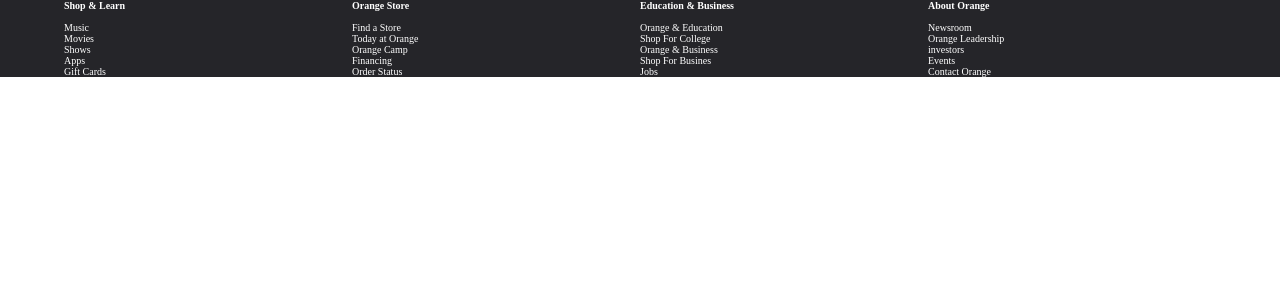
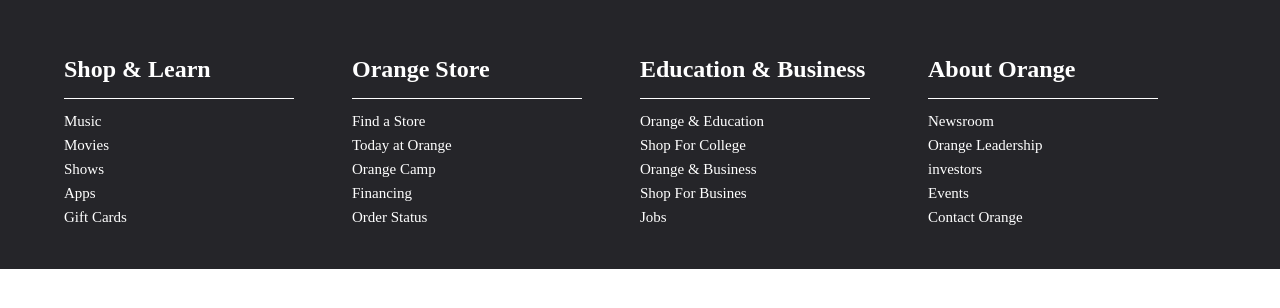
Before and after one commit to 369webforall/mytune-2024, a website: page index.html in a window 1280 px wide. Drawn offline with Linux system fonts and the light colour scheme.

Commit message:
someMoreCss

```diff
--- a/index.html
+++ b/index.html
@@ -26,8 +26,7 @@
     <footer class="footer">
       <div class="wrapper footer-flex">
         <div class="footer-card">
-          <h4>Shop & Learn</h4>
-          <br class="footer-line" />
+          <h4 class="footer-h4">Shop & Learn</h4>
           <ul class="footer-ul">
             <li>Music</li>
             <li>Movies</li>
@@ -37,8 +36,7 @@
           </ul>
         </div>
         <div class="footer-card">
-          <h4>Orange Store</h4>
-          <br class="footer-line" />
+          <h4 class="footer-h4">Orange Store</h4>
           <ul class="footer-ul">
             <li>Find a Store</li>
             <li>Today at Orange</li>
@@ -48,8 +46,7 @@
           </ul>
         </div>
         <div class="footer-card">
-          <h4>Education & Business</h4>
-          <br class="footer-line" />
+          <h4 class="footer-h4">Education & Business</h4>
           <ul class="footer-ul">
             <li>Orange & Education</li>
             <li>Shop For College</li>
@@ -59,8 +56,7 @@
           </ul>
         </div>
         <div class="footer-card">
-          <h4>About Orange</h4>
-          <br class="footer-line" />
+          <h4 class="footer-h4">About Orange</h4>
           <ul class="footer-ul">
             <li>Newsroom</li>
             <li>Orange Leadership</li>
--- a/style.css
+++ b/style.css
@@ -38,10 +38,12 @@
 .footer {
   background-color: #252529;
   color: white;
+  line-height: 1.6;
 }
 
 .footer-flex {
   display: flex;
+  padding: 40px 0;
 }
 
 .footer-card {
@@ -50,11 +52,13 @@
 
 .footer-ul {
   list-style: none;
+  font-size: 1.5rem;
 }
 
-.footer-line {
-  height: 2px;
-  border: 2px;
-  width: 100%;
-  border-color: white;
+.footer-h4 {
+  font-size: 2.4rem;
+  padding: 10px 0;
+  border-bottom: 1px solid white;
+  width: 80%;
+  margin-bottom: 10px;
 }
```
